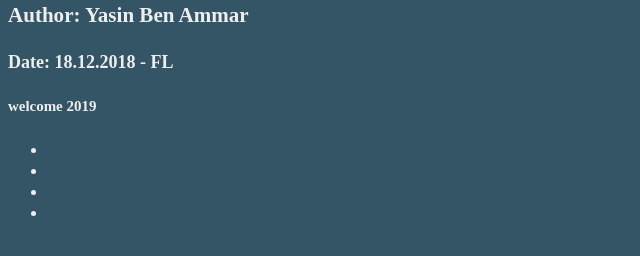
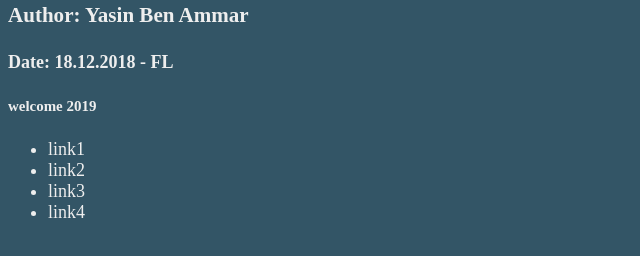
Before and after one commit to benammar-dev/hausCarsta, a website: page index.html in a window 1280 px wide. Shown: the part 146-402 px from the top of the page, without its empty margins (0-640 px from the left). Drawn offline with Linux system fonts and the light colour scheme.

Commit message:
added links to menu

```diff
--- a/index.html
+++ b/index.html
@@ -20,10 +20,10 @@
           <div class="content-wrapper">
             <aside id="mainmenu">
               <ul id="menulist">
-                <li><a href="#"></a></li>
-                <li><a href="#"></a></li>
-                <li><a href="#"></a></li>
-                <li><a href="#"></a></li>
+                <li><a href="#"></a>link1</li>
+                <li><a href="#"></a>link2</li>
+                <li><a href="#"></a>link3</li>
+                <li><a href="#"></a>link4</li>
               </ul>
             </aside>
           </div>
```
